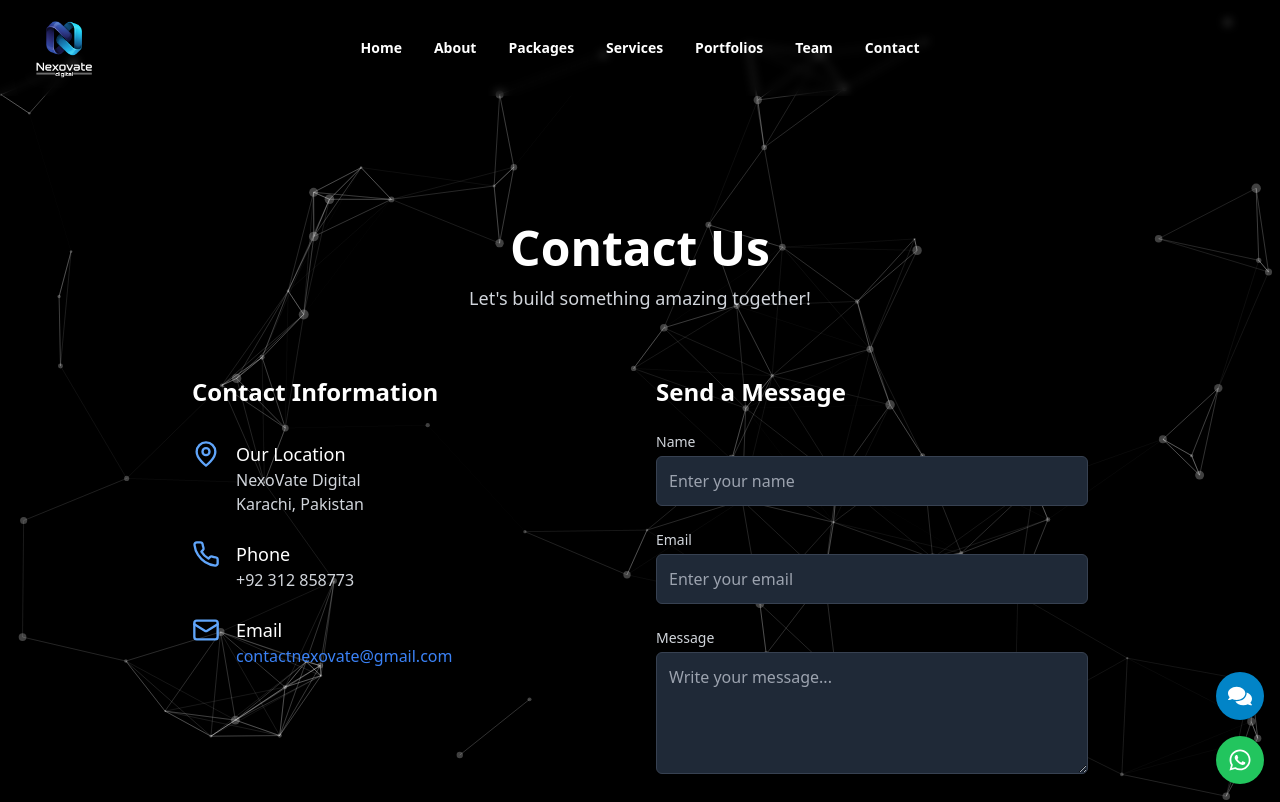
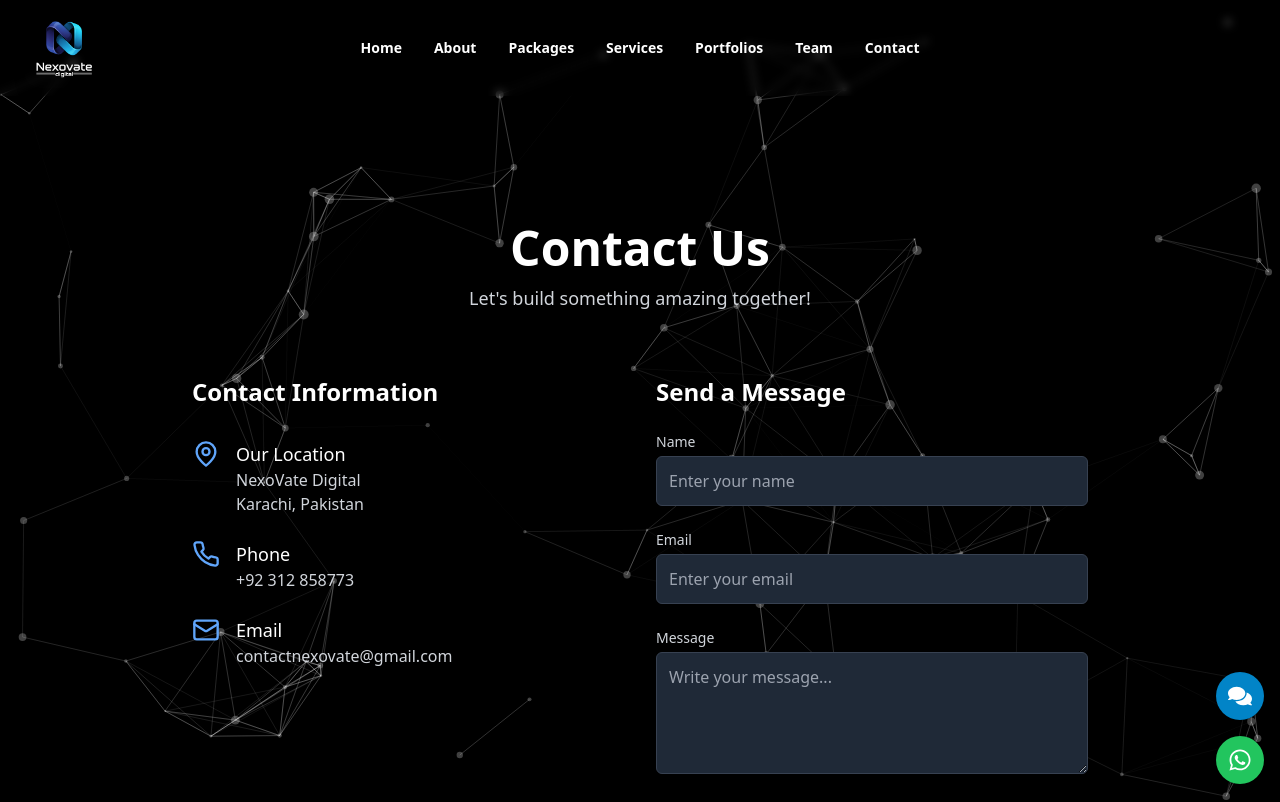
Before and after one commit to Muhammadd-01/NexoVate-Digital, a React (Vite) app: page /contact in a window 1280 px wide. Shown: the top 802 px of the page. Built offline with nearby package versions, Linux system fonts and the light colour scheme.

Commit message:
Nexovate Digital

```diff
--- a/src/pages/Contact.jsx
+++ b/src/pages/Contact.jsx
@@ -24,7 +24,8 @@ const contactInfo = [
       <a
         key="email"
         href="mailto:contactnexovate@gmail.com"
-        className="text-blue-500 hover:underline"
+         className="text-gray-600 dark:text-gray-300 hover:text-blue-500 hover:underline"
+        style={{textDecoration: "none"}}
       >
         contactnexovate@gmail.com
       </a>,
```
